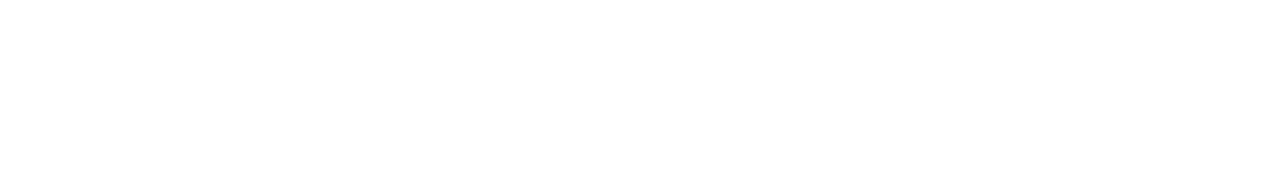
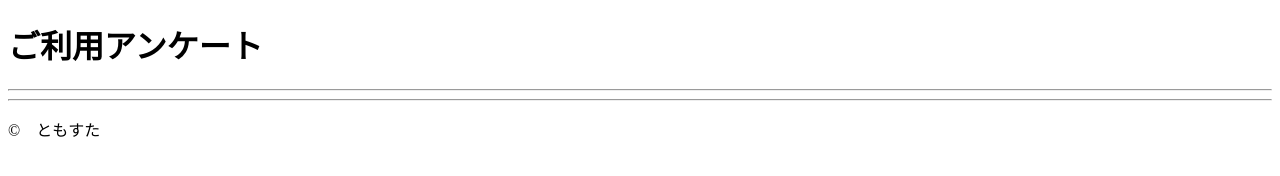
Before and after one commit to Horisuke96/HTML-CSS-JS-Udemy, a plain HTML site: page section04/Sample-practice/index.html in a window 1280 px wide. Drawn offline with Linux system fonts and the light colour scheme.

Commit message:
[add]memo

```diff
--- a/section04/Sample-practice/index.html
+++ b/section04/Sample-practice/index.html
@@ -5,5 +5,21 @@
     <meta name="viewport" content="width=devise-width">
 
     <title>ご利用アンケート</title>
+    <link rel="stylesheet" href="style.css">
 </head>
+
+<body>
+    <header>
+        <h1>ご利用アンケート</h1>
+    </header>
+
+    <hr>
+    <hr>
+    <!-- ホリゾンタルライン罫線 -->
+
+    <footer>
+        <p>&copy;　ともすた</p>
+        <!-- まるCマーク実体参照 -->
+    </footer>
+</body>
 </html>
```
Also changed, not shown: section04/Sample-practice/style.css (added), 1 other file.
